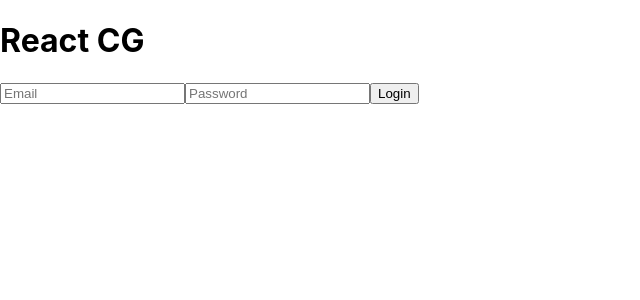
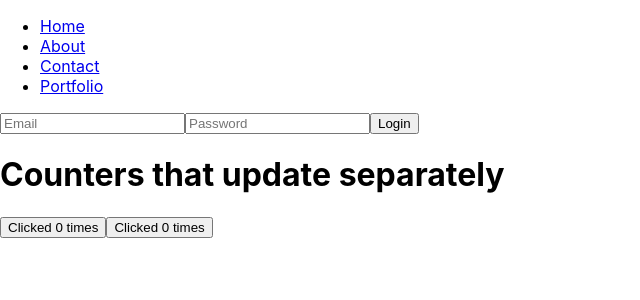
Before and after one commit to haiderabbas110/mern-stack, a React (Create React App) app in the folder Frontend/reactjs/my-app/: page / in a window 1280 px wide. Shown: the top 300 px of the page, without its empty margins (0-640 px from the left). Built offline with nearby package versions, Linux system fonts and the light colour scheme.

Commit message:
hooks and templates

```diff
--- a/Frontend/reactjs/my-app/src/App.js
+++ b/Frontend/reactjs/my-app/src/App.js
@@ -2,11 +2,14 @@ import logo from './logo.svg';
 import './App.css';
 import Header from './components/Header';
 import Login from './components/Login';
+import Counter from './components/counter';
 function App() {
   return (
    <>
     <Header />
     <Login />
+    <Counter />
+
 
 
    </>
--- a/Frontend/reactjs/my-app/src/components/Header.jsx
+++ b/Frontend/reactjs/my-app/src/components/Header.jsx
@@ -1,9 +1,37 @@
-let Header = () =>{
- return(
-    <header>
-        <h1>React CG</h1>
-    </header>
- )
+const menubar = [
+    {
+        name: "Home",
+        link: "/",
+    },
+    {
+        name: "About",
+        link: "/about",
+    },
+    {
+        name: "Contact",
+        link: "/contact",
+    },
+    {
+        name: "Portfolio",
+        link: "/portofolio",
+    },
+]
+let Header = () => {
+    return (
+        <header>
+            <ul>
+                {
+                    menubar.map((item, index) => {
+                        return (
+                            <li key={index}>
+                                <a href={item.link}>{item.name}</a>
+                            </li>
+                        )
+                    })
+                }
+            </ul>
+        </header>
+    )
 }
 
 
--- /dev/null
+++ b/Frontend/reactjs/my-app/src/components/counter.jsx
@@ -0,0 +1,26 @@
+import { useState } from 'react';
+
+
+export default function MyApp() {
+  return (
+    <div>
+      <h1>Counters that update separately</h1>
+      <MyButton />
+      <MyButton />
+    </div>
+  );
+}
+
+function MyButton() {
+  const [count, setCount] = useState(0);
+
+  function handleClick() {
+    setCount(count + 1);
+  }
+
+  return (
+    <button onClick={handleClick}>
+      Clicked {count} times
+    </button>
+  );
+}
```
